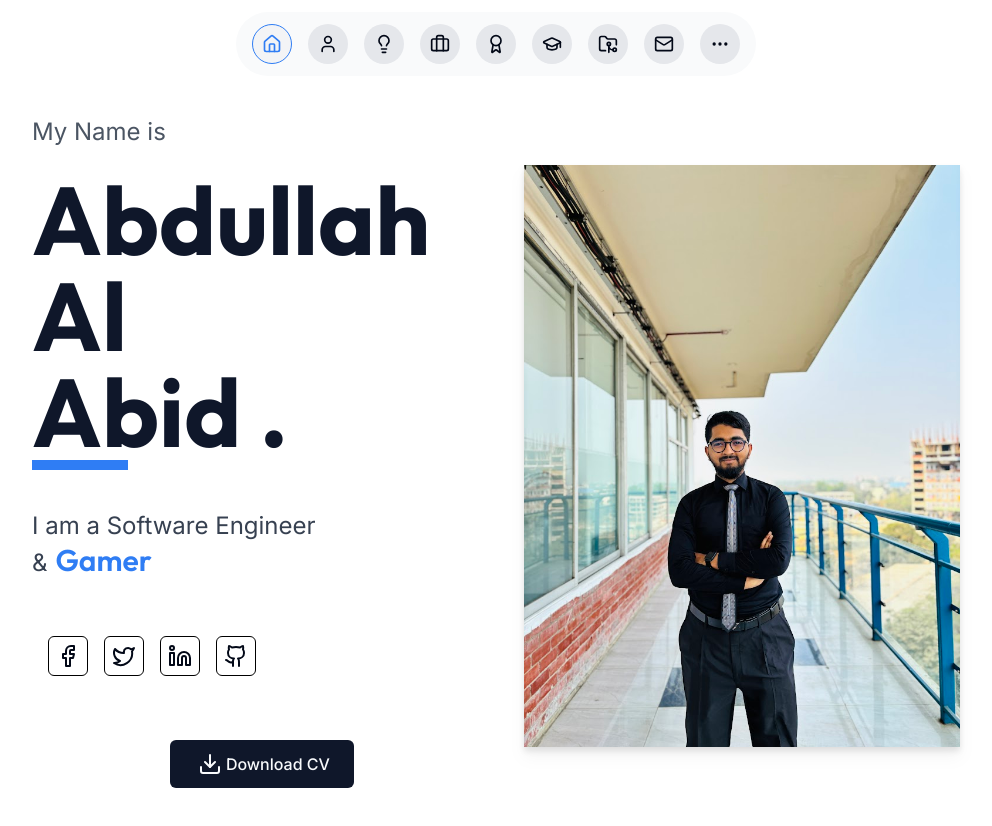
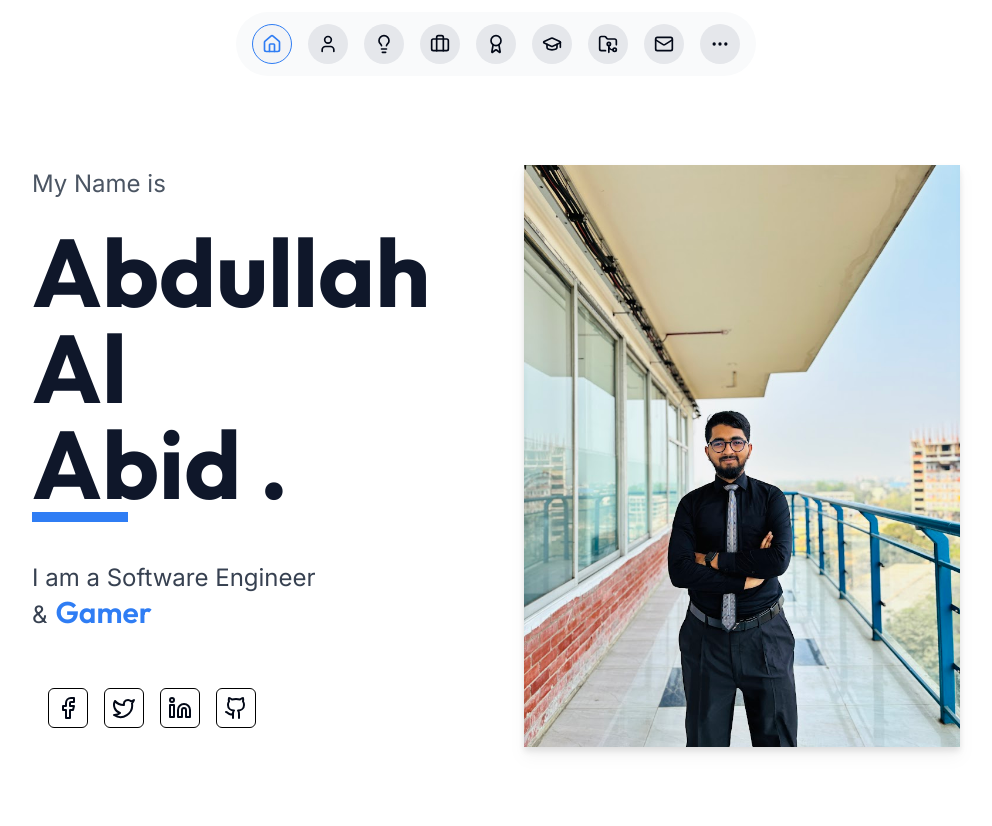
Before and after one commit to abid0-07/portfolio, a Next.js app: page / in a window 1280 px wide. Shown: the top 826 px of the page, without its empty margins (144-1136 px from the left). Built offline with nearby package versions, Linux system fonts and the light colour scheme.

Commit message:
Comment out DownLoadResumeBtn in page.tsx
Comment out the DownLoadResumeBtn component.

```diff
--- a/src/app/page.tsx
+++ b/src/app/page.tsx
@@ -19,7 +19,7 @@ export default function Home() {
           <div className="h-fit w-full p-4 flex gap-4 max-lg:justify-center max-sm:p-2 max-sm:justify-center">
             <SocialLinks />
           </div>
-          <DownLoadResumeBtn />
+          {/* <DownLoadResumeBtn /> */}
         </FramerWrapper>
         {/* RIGHT SIDE image  */}
         <FramerWrapper
```
